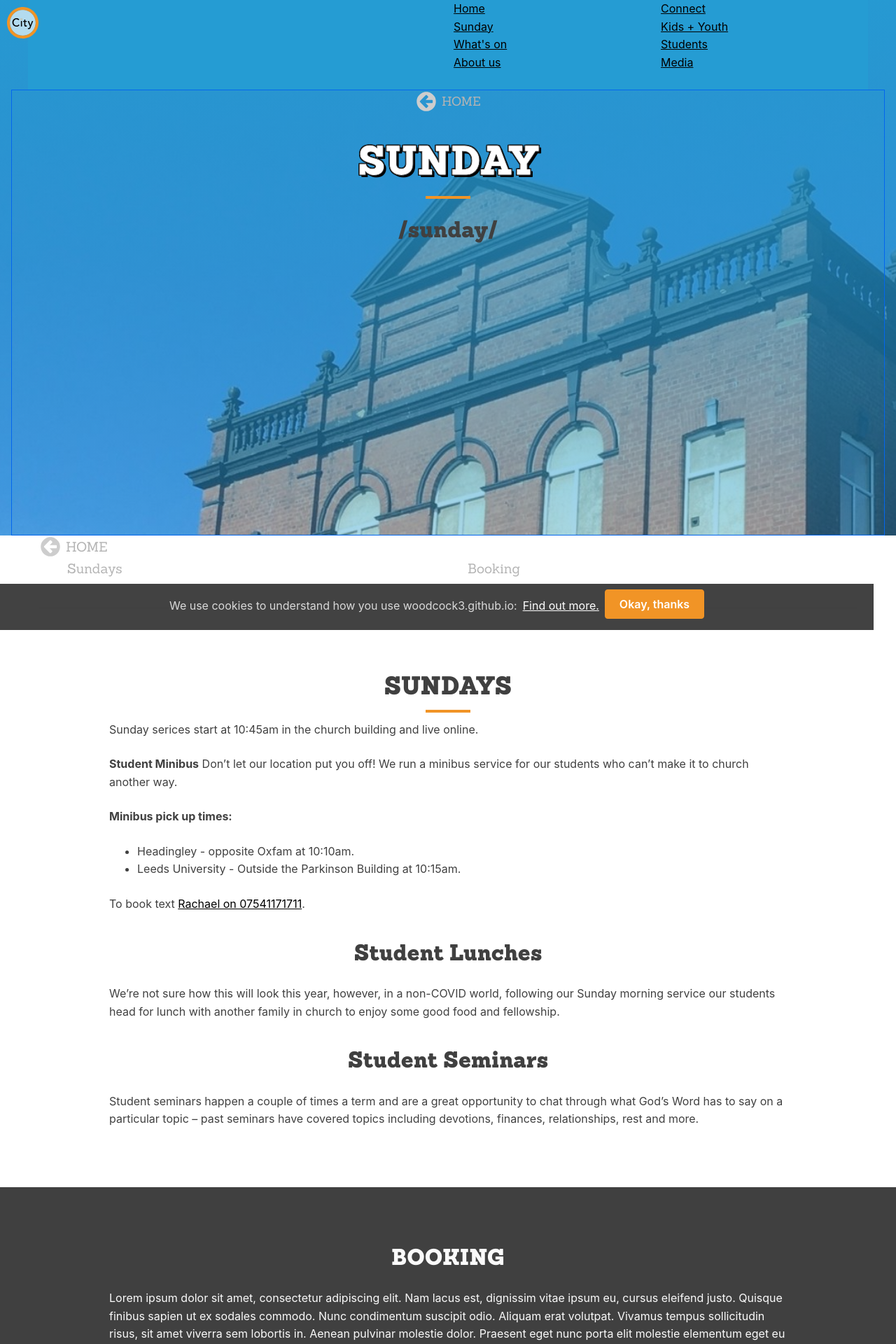
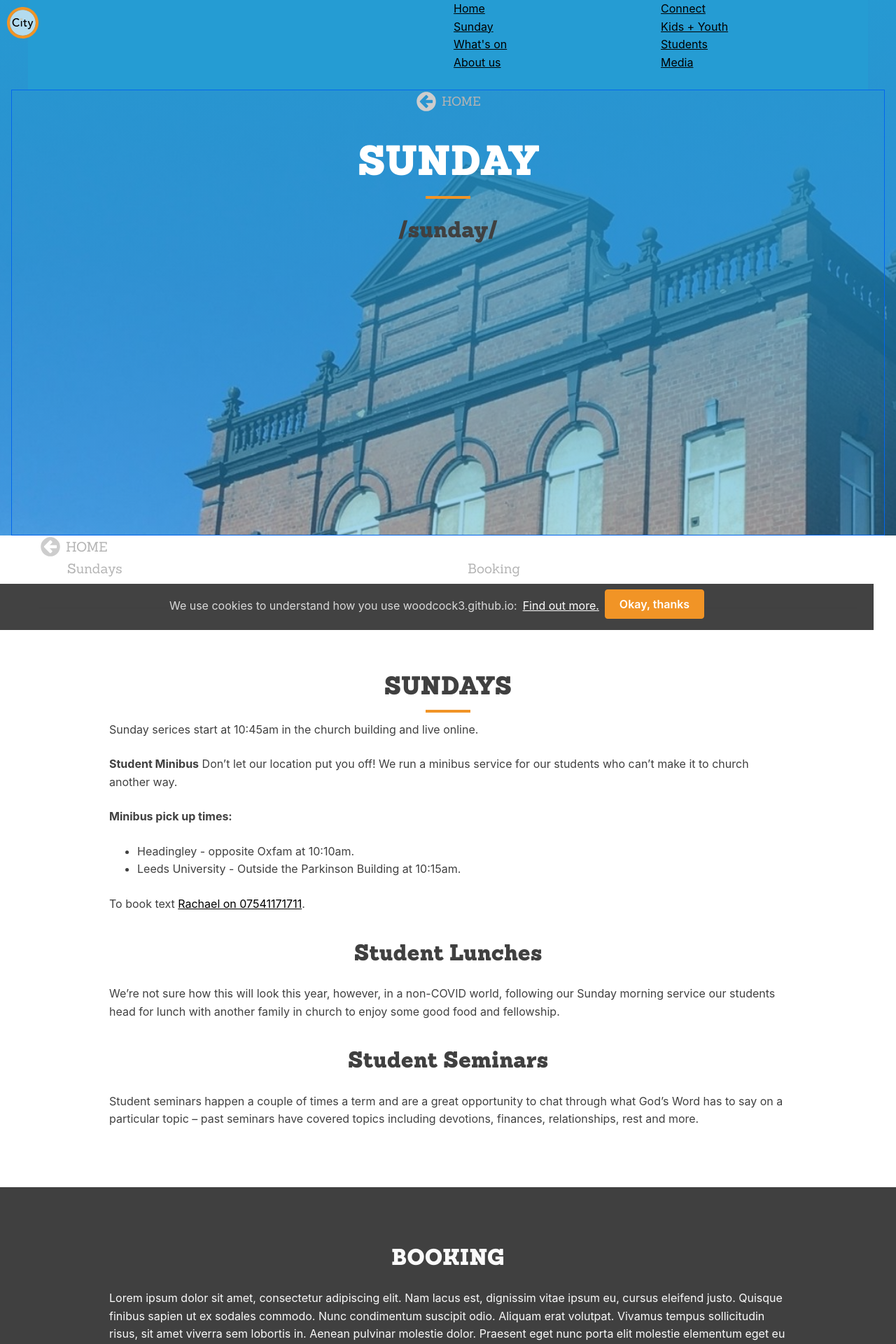
Before and after one commit to woodcox/city-jekyll, a Jekyll site: the page built from pages/_sunday/2021-01-03-booking.md, in a window 1280 px wide. Shown: the top 1920 px of the page at 70% size. Built offline with Jekyll 4.4.1, drawn with Linux system fonts in a browser that asks for light colours.

Commit message:
Update page-hero.html

```diff
--- a/_includes/templates/page-hero.html
+++ b/_includes/templates/page-hero.html
@@ -2,7 +2,7 @@
   {% include templates/navbar.html %}
   <div class="hero-text">
     {% include modules/nav-back.html %}
-    <h1 class="hero-text-h1 text-outline">{{ page.url | remove: '/' | upcase }}</h1>
+    <h1 class="hero-text-h1">{{ page.url | remove: '/' | upcase }}</h1>
     <h2 class="hero-text-h2">{{ page.url }}</h2>
   </div>
 </section>
```
